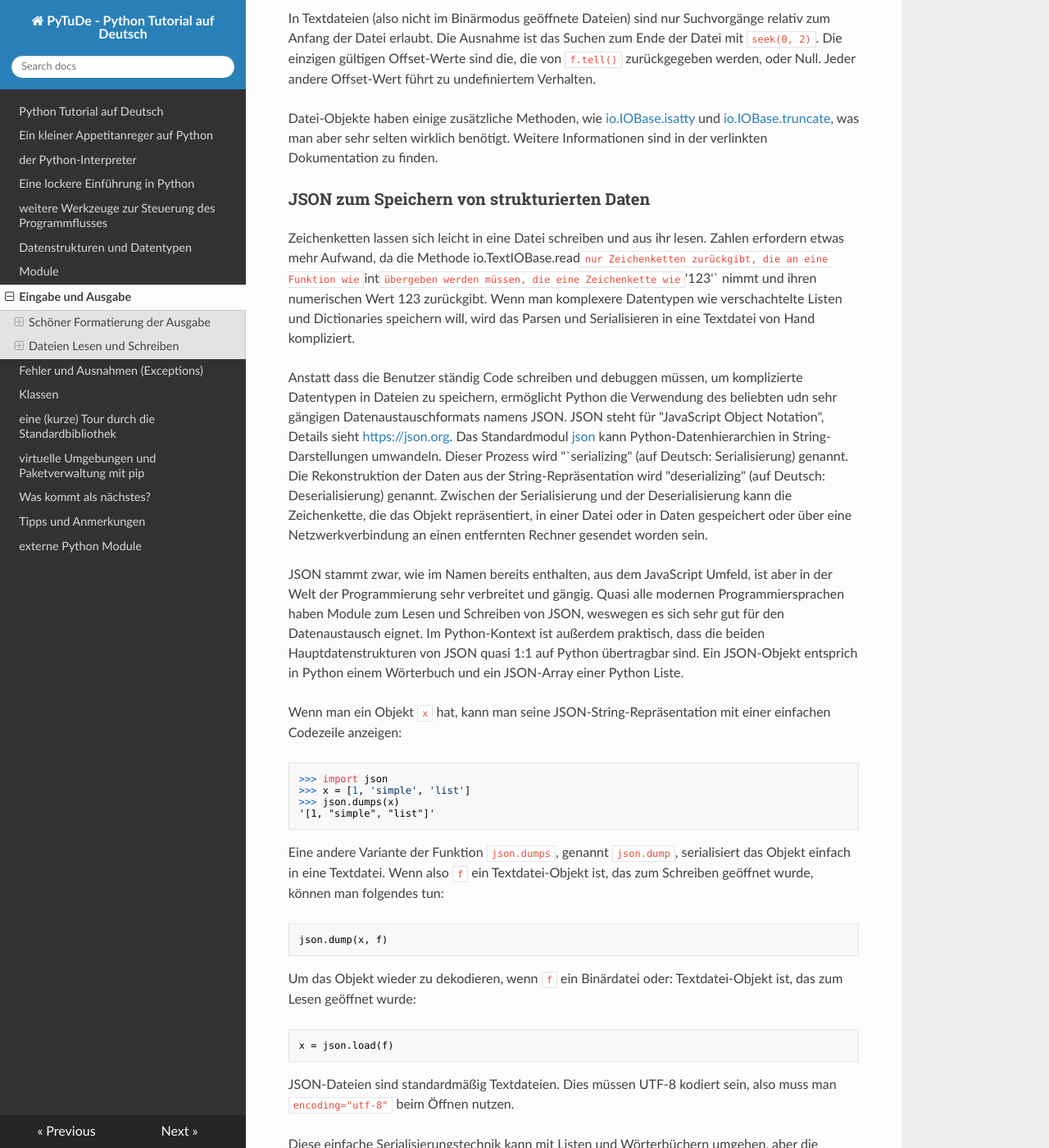
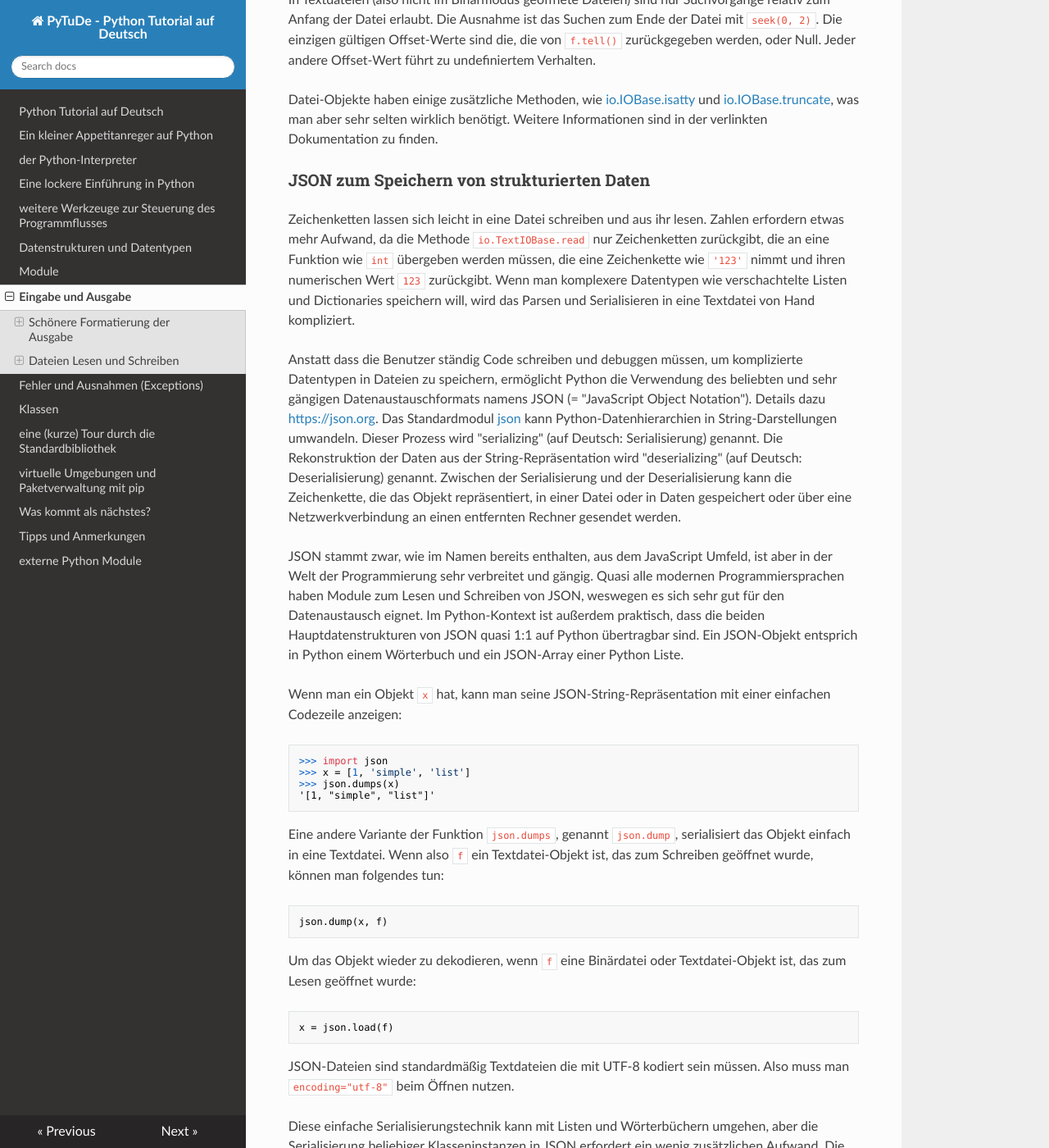
Before and after one commit to noisefloor/pytude, an MkDocs documentation site: the page built from docs/inputoutput.md, in a window 1280 px wide and 1400 px high, scrolled down 8859 px. Shown: the whole window at 82% size. Built offline with MkDocs 1.6.1, drawn with Linux system fonts in a browser that asks for light colours; nearby versions of some CDN libraries; some of the changed text lies outside the part shown.

Commit message:
Typo corrected. Removed too many spaces.

````diff
--- a/docs/inputoutput.md
+++ b/docs/inputoutput.md
@@ -1,8 +1,8 @@
 # Eingabe und Ausgabe
 
-Es gibt mehrere Wege, die Ausgabe eines Programms zu gestalten. Diese kann in einer gut lesbaren Form auf einen Bildschirm ausgegeben oder zur Weiterverwendung in eine Datei geschrieben werden. In diesem Kapitel werden einige Möglichkeiten vorgestellt.
+Es gibt mehrere Wege, die Ausgabe eines Programms zu gestalten. Diese kann in einer gut lesbaren Form auf einem Bildschirm ausgegeben oder zur Weiterverwendung in eine Datei geschrieben werden. In diesem Kapitel werden einige Möglichkeiten vorgestellt.
 
-## Schöner Formatierung der Ausgabe
+## Schönere Formatierung der Ausgabe
 
 Bis jetzt sind in diesem Tutorial zwei Wege zur Ausgabe genutzt worden: die `print` Funktion sowie die Ausgabe von Rückgabewerten von Methoden und ähnlichem. Es gibt noch einen dritten Weg über die [write](https://docs.python.org/3/library/io.html#io.TextIOBase.write) Methoden von "Datei-ähnlichen Objekten", wobei die Standardausgabe als Datei-ähnliches Objekt namens `sys.stdout` genutzt wird. Darauf wird im Rahmen dieses Tutorials aber nicht weiter eingegangen.
 
@@ -140,7 +140,7 @@ Positions- und Schlüsselwortargumente können beliebig kombiniert werden:
 The story of Bill, Manfred, and Georg.
 ```
 
-Wenn man einen sehr langen Formatierungsstring hat, den man nicht aufteilen will, kann man die zu formatierenden Variablen über den Namen statt über die Position referenzieren.  Dazu übergibt man ein Wörterbuch und eckige Klammern `'[]'`, um auf die Schlüssel zuzugreifen:
+Wenn man einen sehr langen Formatierungsstring hat, den man nicht aufteilen will, kann man die zu formatierenden Variablen über den Namen statt über die Position referenzieren. Dazu übergibt man ein Wörterbuch und eckige Klammern `'[]'`, um auf die Schlüssel zuzugreifen:
 
 ```pycon
 >>> table = {'Sjoerd': 4127, 'Jack': 4098, 'Dcab': 8637678}
@@ -238,9 +238,9 @@ Mehr Informationen dazu sind in der Python-Dokumentation [printf-style string fo
 <open file 'workfile', mode 'w' at 80a0960>
 ```
 
-Das erste Argument ist ein String, der den Dateinamen enthält. Das zweite Argument ist eine weitere Zeichenkette, die ein oder mehrere Zeichen enthält, die die Art und Weise beschreiben, wie die Datei verwendet werden soll bzw. kann. *mode* kann `'r'` sein, wenn die Datei nur gelesen werden soll. `'r'` steht für "read", auf Deutsch: lesen. `'w'` wird verwendet, wenn in die Datei geschrieben werden soll. `'w'` steht für "write", auf Deutsch "schreiben". Eine existierende Datei mit demselben Namen wird gelöscht dabei. `'a'` öffnet die Datei zum Anhängen, alle Daten, die in die Datei geschrieben werden, werden automatisch am Ende angefügt. `'a'` steht für "append", auf Deutsch: anhängen, anfügen. `'r+'` öffnet die Datei sowohl zum Lesen als auch zum Schreiben. Das Argument *mode* ist optional. Wird es weggelassen, wird automatsisch `'r'`, also nur Lesen, angenommen.
+Das erste Argument ist ein String, der den Dateinamen enthält. Das zweite Argument ist eine weitere Zeichenkette, die ein oder mehrere Zeichen enthält, die die Art und Weise beschreibt, wie die Datei verwendet werden soll bzw. kann. *mode* ist `'r'`, wenn die Datei nur gelesen werden soll. `'r'` steht für "read", auf Deutsch: lesen. `'w'` wird verwendet, wenn in die Datei geschrieben werden soll. `'w'` steht für "write", auf Deutsch "schreiben". Eine existierende Datei mit demselben Namen wird dabei gelöscht. `'a'` öffnet die Datei zum Anhängen, alle Daten, die in die Datei geschrieben werden, werden automatisch am Ende angefügt. `'a'` steht für "append", auf Deutsch: anhängen, anfügen. `'r+'` öffnet die Datei sowohl zum Lesen als auch zum Schreiben. Das Argument *mode* ist optional. Wird es weggelassen, wird automatsisch `'r'`, also nur Lesen, angenommen.
 
-Üblicherweise werden Dateien im Textmodus geöffnet, d.h. man liest und schreiben Zeichenketten von und in die Datei, die in einem bestimmten *encoding* (auf Deutsch: Zeichensatzkodierung) kodiert sind. Wenn *encoding* nicht angegeben wird, ist der Standard plattformabhängig (siehe `open`). Da UTF-8 der moderne de-facto Standard ist, wird `encoding="utf-8"` empfohlen, es sei denn, mann weiß, dass man eine andere Kodierung verwenden muss oder möchte. Beim Lesen muss man das Encoding der Datei korrekt angeben, sonst erhält man eventuell beim Lesen falsche und sonderbare Zeichen. Wenn man eine andere Kodierung als die der Datei angibt, wie z.B. cp-1252 für eine utf-8 kodierte Datei, nimmt Python keine automatische Umwandlung der Kodierung beim Lesen vor.
+Üblicherweise werden Dateien im Textmodus geöffnet, d.h. man liest und schreibt Zeichenketten von und in die Datei, die in einem bestimmten *encoding* (auf Deutsch: Zeichensatzkodierung) kodiert ist. Wenn *encoding* nicht angegeben wird, ist der Standard plattformabhängig (siehe `open`). Da UTF-8 der moderne de-facto Standard ist, wird `encoding="utf-8"` empfohlen, es sei denn, mann weiß, dass man eine andere Kodierung verwenden muss oder möchte. Beim Lesen muss man das Encoding der Datei korrekt angeben, sonst erhält man eventuell beim Lesen falsche und sonderbare Zeichen. Wenn man eine andere Kodierung als die der Datei angibt, wie z.B. cp-1252 für eine utf-8 kodierte Datei, nimmt Python keine automatische Umwandlung der Kodierung beim Lesen vor.
 
 Das Anhängen eines `'b'` an den Modus öffnet die Datei im Binärmodus. Daten im Binärmodus werden als [bytes Objekte](https://docs.python.org/3/library/stdtypes.html#bytes) gelesen und geschrieben. Sie können keine *Kodierung* angeben, wenn eine Datei im Binärmodus geöffnet wird.
 
@@ -257,9 +257,9 @@ Es ist eine empfohlene und gängige Praxis, das Schlüsselwort [with](https://do
 True
 ```
 
-Wenn man das Schlüsselwort `with` nicht verwendet, dann sollte man unbedingt `f.close()` aufrufen, um die Datei zu schließen und sofort alle von ihr verwendeten Systemressourcen freizugeben. Ruft man `close()` nicht auf besteht außerdem das Risiko, dass bei Schreibvorgängen nicht alle Daten in die Datei geschrieben werden,
+Wenn man das Schlüsselwort `with` nicht verwendet, dann sollte man unbedingt `f.close()` aufrufen, um die Datei zu schließen und sofort alle von ihr verwendeten Systemressourcen freizugeben. Ruft man `close()` nicht auf besteht außerdem das Risiko, dass bei Schreibvorgängen nicht alle Daten in die Datei geschrieben werden.
 
-Nachdem ein Dateiobjekt geschlossen wurde, entweder durch eine `with` Anweisung oder durch den Aufruf von `f.close()`, schlagen Versuche, das Dateiobjekt zu benutzen, fehl:
+Nachdem ein Dateiobjekt geschlossen wurde, entweder durch eine `with` Anweisung oder durch den Aufruf von `f.close()`, schlagen Versuche das Dateiobjekt zu benutzen fehl:
 
 ```pycon
 >>> f.close()
@@ -273,7 +273,7 @@ ValueError: I/O operation on closed file.
 
 Die restlichen Beispiele in diesem Abschnitt gehen davon aus, dass ein Dateiobjekt namens `f` bereits erstellt wurde.
 
-Um den Inhalt einer Datei zu lesen, ruft man `f.read(size)` auf, was eine bestimmte Menge an Daten liest und sie als String (im Textmodus) oder Byte-Objekt (im Binärmodus) zurückgibt. *size* ist ein optionales numerisches Argument.  Wenn *size* weggelassen wird oder negativ ist, wird der gesamte Inhalt der Datei gelesen und zurückgegeben. Es ist dann das Problem des Nutzers, wenn die Datei z.B. doppelt so groß ist wie der Speicher des Rechners ist. Ansonsten werden höchstens *size* Zeichen (im Textmodus) oder *size* Bytes (im Binärmodus) gelesen und zurückgegeben. Wenn das Ende der Datei erreicht ist, gibt `.read()` eine leere Zeichenkette (`''`) zurück:
+Um den Inhalt einer Datei zu lesen, ruft man `f.read(size)` auf, was eine bestimmte Menge an Daten liest und sie als String (im Textmodus) oder Byte-Objekt (im Binärmodus) zurückgibt. *size* ist ein optionales numerisches Argument. Wenn *size* weggelassen wird oder negativ ist, wird der gesamte Inhalt der Datei gelesen und zurückgegeben. Es ist dann das Problem des Nutzers, wenn die Datei z.B. doppelt so groß ist wie der Speicher des Rechners ist. Ansonsten werden höchstens *size* Zeichen (im Textmodus) oder *size* Bytes (im Binärmodus) gelesen und zurückgegeben. Wenn das Ende der Datei erreicht ist, gibt `.read()` eine leere Zeichenkette (`''`) zurück:
 
 ```pycon
 >>> f.read()
@@ -323,7 +323,7 @@ Andere Objekttypen müssen vor dem Schreiben entweder in eine Zeichenkette (im T
 
 `f.tell()` gibt eine ganze Zahl zurück, die die aktuelle Position des Zeigers des Dateiobjekts in der Datei angibt. Im Binärmodus ist das die Anzahl von Bytes, gezählt vom Anfang der Datei. Im Textmodus ist es die Anzahl der Zeichen - was aber *nicht* der Anzahl der Buchstaben entsprechen muss, da manche Kodierungen wie z.B. UTF-8 je nach darzustellendem Buchstaben mehr als ein Byte verwenden. Man kann mit `tell()` als nicht gezielt zum X-ten Buchstaben in der Datei springen, wenn man deren Inhalt inkl. Kodierung und Zeichendarstellung nicht 100% exakt kennt.
 
-Um die Position des Dateiobjekts zu ändern, verwendet man `f.seek(offset, whence)`. Die Position wird durch Addition von *offset* zu einem Referenzpunkt berechnet. Der Referenzpunkt wird durch das Argument *whence* ausgewählt.  Ein *whence* Wert von 0 geht vom Anfang der Datei aus, 1 verwendet die aktuelle Dateiposition und 2 verwendet das Ende der Datei als Referenzpunkt. *whence* kann weggelassen werden und hat den Standardwert 0, wobei der Anfang der Datei als Referenzpunkt verwendet wird:
+Um die Position des Dateiobjekts zu ändern, verwendet man `f.seek(offset, whence)`. Die Position wird durch Addition von *offset* zu einem Referenzpunkt berechnet. Der Referenzpunkt wird durch das Argument *whence* ausgewählt. Ein *whence* Wert von 0 geht vom Anfang der Datei aus, 1 verwendet die aktuelle Dateiposition und 2 verwendet das Ende der Datei als Referenzpunkt. *whence* kann weggelassen werden und hat den Standardwert 0, wobei der Anfang der Datei als Referenzpunkt verwendet wird:
 
 ```pycon
 >>> f = open('workfile', 'rb+')
@@ -345,9 +345,9 @@ Datei-Objekte haben einige zusätzliche Methoden, wie [io.IOBase.isatty](https:/
 
 ### JSON zum Speichern von strukturierten Daten
 
-Zeichenketten lassen sich leicht in eine Datei schreiben und aus ihr lesen. Zahlen erfordern etwas mehr Aufwand, da die Methode io.TextIOBase.read` nur Zeichenketten zurückgibt, die an eine Funktion wie `int` übergeben werden müssen, die eine Zeichenkette wie `'123'` nimmt und ihren numerischen Wert 123 zurückgibt. Wenn man komplexere Datentypen wie verschachtelte Listen und Dictionaries speichern will, wird das Parsen und Serialisieren in eine Textdatei von Hand kompliziert.
+Zeichenketten lassen sich leicht in eine Datei schreiben und aus ihr lesen. Zahlen erfordern etwas mehr Aufwand, da die Methode `io.TextIOBase.read` nur Zeichenketten zurückgibt, die an eine Funktion wie `int` übergeben werden müssen, die eine Zeichenkette wie `'123'` nimmt und ihren numerischen Wert `123` zurückgibt. Wenn man komplexere Datentypen wie verschachtelte Listen und Dictionaries speichern will, wird das Parsen und Serialisieren in eine Textdatei von Hand kompliziert.
 
-Anstatt dass die Benutzer ständig Code schreiben und debuggen müssen, um komplizierte Datentypen in Dateien zu speichern, ermöglicht Python die Verwendung des beliebten udn sehr gängigen Datenaustauschformats namens JSON. JSON steht für "JavaScript Object Notation", Details sieht [https://json.org](https://json.org). Das Standardmodul [json](https://docs.python.org/3/library/json.html#module-json) kann Python-Datenhierarchien in String-Darstellungen umwandeln. Dieser Prozess wird "`serializing" (auf Deutsch: Serialisierung) genannt. Die Rekonstruktion der Daten aus der String-Repräsentation wird "deserializing" (auf Deutsch: Deserialisierung) genannt. Zwischen der Serialisierung und der Deserialisierung kann die Zeichenkette, die das Objekt repräsentiert, in einer Datei oder in Daten gespeichert oder über eine Netzwerkverbindung an einen entfernten Rechner gesendet worden sein.
+Anstatt dass die Benutzer ständig Code schreiben und debuggen müssen, um komplizierte Datentypen in Dateien zu speichern, ermöglicht Python die Verwendung des beliebten und sehr gängigen Datenaustauschformats namens JSON (= "JavaScript Object Notation"). Details dazu [https://json.org](https://json.org). Das Standardmodul [json](https://docs.python.org/3/library/json.html#module-json) kann Python-Datenhierarchien in String-Darstellungen umwandeln. Dieser Prozess wird "serializing" (auf Deutsch: Serialisierung) genannt. Die Rekonstruktion der Daten aus der String-Repräsentation wird "deserializing" (auf Deutsch: Deserialisierung) genannt. Zwischen der Serialisierung und der Deserialisierung kann die Zeichenkette, die das Objekt repräsentiert, in einer Datei oder in Daten gespeichert oder über eine Netzwerkverbindung an einen entfernten Rechner gesendet werden.
 
 JSON stammt zwar, wie im Namen bereits enthalten, aus dem JavaScript Umfeld, ist aber in der Welt der Programmierung sehr verbreitet und gängig. Quasi alle modernen Programmiersprachen haben Module zum Lesen und Schreiben von JSON, weswegen es sich sehr gut für den Datenaustausch eignet. Im Python-Kontext ist außerdem praktisch, dass die beiden Hauptdatenstrukturen von JSON quasi 1:1 auf Python übertragbar sind. Ein JSON-Objekt entsprich in Python einem Wörterbuch und ein JSON-Array einer Python Liste.
 
@@ -360,27 +360,27 @@ Wenn man ein Objekt ``x`` hat, kann man seine JSON-String-Repräsentation mit ei
 '[1, "simple", "list"]'
 ```
 
-Eine andere Variante der Funktion `json.dumps`, genannt `json.dump`, serialisiert das Objekt einfach in eine Textdatei.  Wenn also `f` ein Textdatei-Objekt ist, das zum Schreiben geöffnet wurde, können man folgendes tun:
+Eine andere Variante der Funktion `json.dumps`, genannt `json.dump`, serialisiert das Objekt einfach in eine Textdatei. Wenn also `f` ein Textdatei-Objekt ist, das zum Schreiben geöffnet wurde, können man folgendes tun:
 
 ```python
 json.dump(x, f)
 ```
 
-Um das Objekt wieder zu dekodieren, wenn `f` ein Binärdatei oder: Textdatei-Objekt ist, das zum Lesen geöffnet wurde:
+Um das Objekt wieder zu dekodieren, wenn `f` eine Binärdatei oder Textdatei-Objekt ist, das zum Lesen geöffnet wurde:
 
 ```python
 x = json.load(f)
 ```
 
-JSON-Dateien sind standardmäßig Textdateien. Dies müssen UTF-8 kodiert sein, also muss man `encoding="utf-8"` beim Öffnen nutzen.
+JSON-Dateien sind standardmäßig Textdateien die mit UTF-8 kodiert sein müssen. Also muss man `encoding="utf-8"` beim Öffnen nutzen.
 
 Diese einfache Serialisierungstechnik kann mit Listen und Wörterbüchern umgehen, aber die Serialisierung beliebiger Klasseninstanzen in JSON erfordert ein wenig zusätzlichen Aufwand. Die Referenz für das Modul `json` enthält eine Erklärung dazu.
 
 ### weitere Methoden
 
-Im Gegensatz zu JSON ist [pickle](https://docs.python.org/3/library/pickle.html) ein Protokoll, das die die Serialisierung beliebig komplexer Python-Objekte ermöglicht.  Als solches ist es spezifisch für Python und kann nicht für die Kommunikation mit Anwendungen verwendet werden, die in anderen Sprachen geschrieben sind.  Außerdem ist es standardmäßig unsicher:  Die Deserialisierung von Pickle-Daten, die aus einer nicht vertrauenswürdigen Quelle stammen, kann beliebiger Code ausgeführt werden, wenn die Daten von einem geschickten Angreifer manipuliert wurden.
+Im Gegensatz zu JSON ist [pickle](https://docs.python.org/3/library/pickle.html) ein Protokoll, das die Serialisierung beliebig komplexer Python-Objekte ermöglicht. Als solches ist es spezifisch für Python und kann nicht für die Kommunikation mit Anwendungen verwendet werden, die in anderen Sprachen geschrieben sind. Außerdem ist es standardmäßig unsicher. Die Deserialisierung von Pickle-Daten, die aus einer nicht vertrauenswürdigen Quelle stammen, kann beliebiger Code ausgeführt werden, wenn die Daten von einem geschickten Angreifer manipuliert wurden.
 
-CSV-Dateien erlauben es, Daten strukturiert abzulegen mit einer Struktur ähnlich einer Tabellenkalkulation. Allerdings sind CSV-Dateien auch nur normale Textdateien, d.h. in der Datei ist alles ein String. CSV kennt keine Datentypen wie Zahlen etc. Je nach zu speichernden Daten kann die Nutzung von CSV aber sinnvoll sein. Python hat ein Standardmodul zum Lesen und Schreiben von CSV an Bord, Details sind [in der Python-Dokumentation](https://docs.python.org/3/library/csv.html)
+CSV-Dateien erlauben es, Daten strukturiert abzulegen mit einer Struktur ähnlich einer Tabellenkalkulation. Allerdings sind CSV-Dateien auch nur normale Textdateien, d.h. in der Datei ist alles ein String. CSV kennt keine Datentypen wie Zahlen etc. Je nach zu speichernden Daten kann die Nutzung von CSV aber sinnvoll sein. Python hat ein Standardmodul zum Lesen und Schreiben von CSV an Bord. Details stehen [in der Python-Dokumentation](https://docs.python.org/3/library/csv.html).
 
 ***
 
````
Also changed, not shown: other parts of docs/inputoutput.md (+3 -3 lines).
